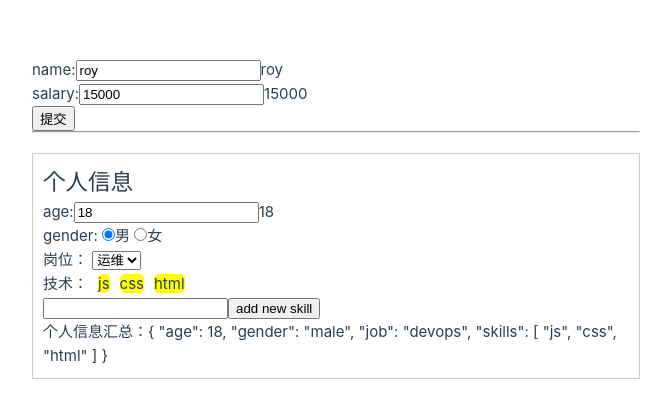
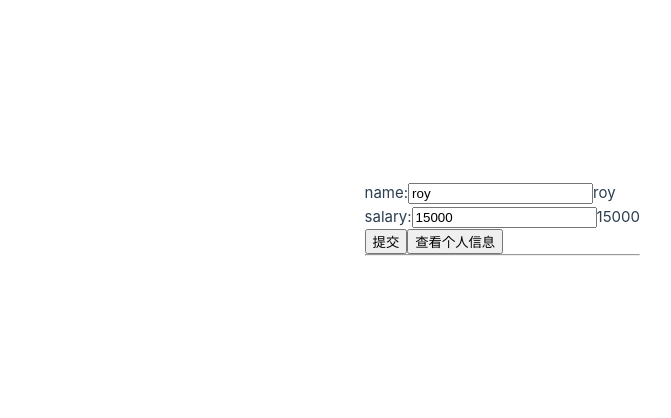
Before and after one commit to readyshen168/vueTest, a Vue app: page / in a window 1280 px wide. Shown: the part 182-600 px from the top of the page, without its empty margins (0-671 px from the left). Built offline with nearby package versions, Linux system fonts and the light colour scheme; the HTML template or start-up script is replaced by a standard one.

Commit message:
通过v-if控制元素的显示与否

```diff
--- a/src/App.vue
+++ b/src/App.vue
@@ -3,9 +3,10 @@
     name:<input v-model="name" />{{ name }}<br />
     salary:<input type="number" v-model="salary" />{{ salary }}<br />
     <button v-on:click="addSalary">提交</button>
+    <button @click="showInfo">查看个人信息</button>
     <hr />
 
-    <div class="userinfo">
+    <div class="userinfo" v-if="show">
       <h2>个人信息</h2>
       <p>age:<input type="number" v-model="userinfo.age" />{{ userinfo.age }}</p>
       <p>
@@ -45,6 +46,7 @@ export default {
         skills: ['js', 'css', 'html'],
       },
       newskill: '',
+      show: false,
     }
   },
   methods: {
@@ -56,6 +58,9 @@ export default {
         this.userinfo.skills.push(this.newskill)
         this.newskill = ''
       }
+    },
+    showInfo() {
+      this.show = !this.show
     },
   },
 }
```
